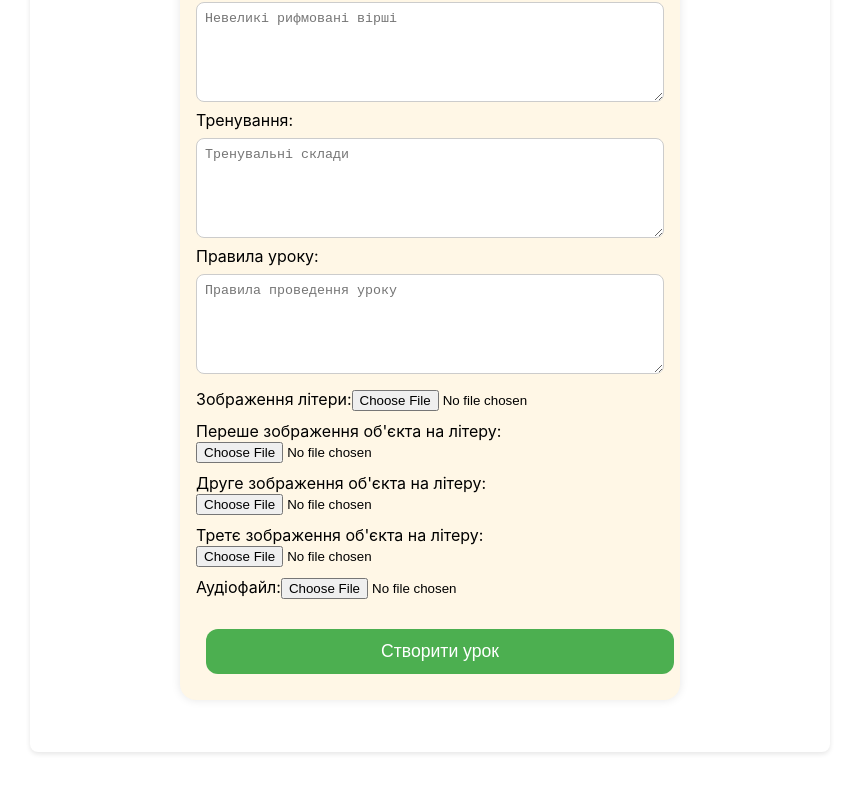
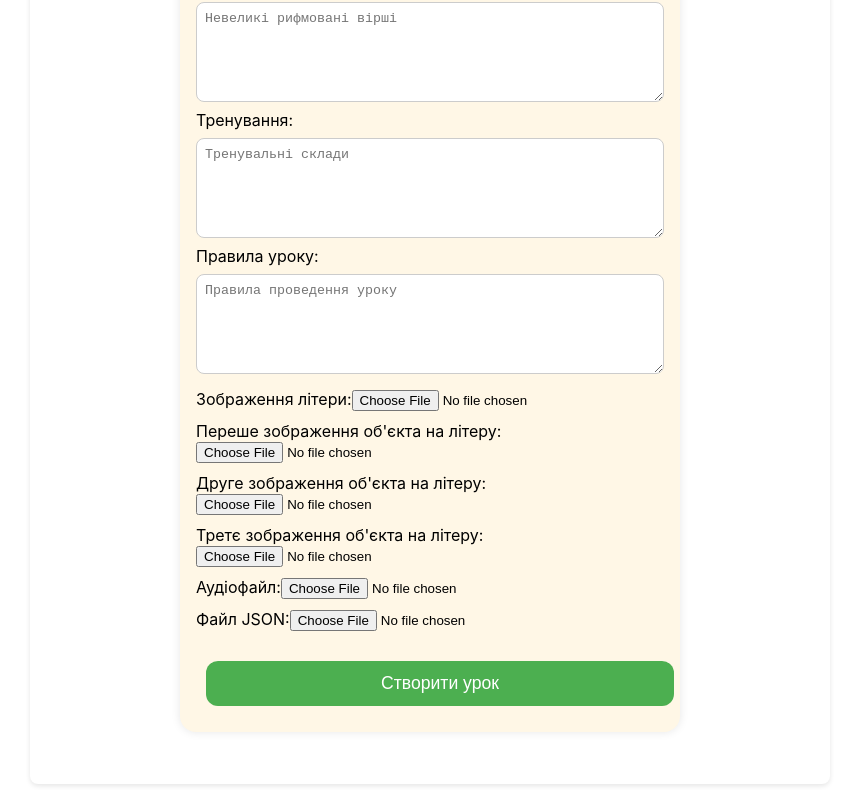
Before and after one commit to zlukaprapor/Woodland_ABC_frontend, a React (Vite) app: page /admin/lessons/create in a window 1280 px wide. Shown: the part 354-1158 px from the top of the page, without its empty margins (210-1069 px from the left). Before the commit the page ends 1126 px from the top, so only its background shows below. Built offline with nearby package versions, Linux system fonts and the light colour scheme; sample sign-in values are in the browser's storage.

Commit message:
Добавлено поля для json

```diff
--- a/src/pages/admin/LessonForm.jsx
+++ b/src/pages/admin/LessonForm.jsx
@@ -19,6 +19,7 @@ export default function LessonForm({ initialData = {}, onSubmit, isEditing = fal
         object_image_second: null,
         object_image_third: null,
         audio_file: null,
+        quiz_file: null,
     });
 
     const [error, setError] = useState(null);
@@ -77,6 +78,7 @@ export default function LessonForm({ initialData = {}, onSubmit, isEditing = fal
                     object_image_second: null,
                     object_image_third: null,
                     audio_file: null,
+                    quiz_file: null,
                 });
 
                 // Очищаємо інпути файлів
@@ -228,6 +230,17 @@ export default function LessonForm({ initialData = {}, onSubmit, isEditing = fal
                 />
             </div>
 
+            <div>
+                <label>Файл JSON:</label>
+                <input
+                    type="file"
+                    name="quiz_file"
+                    onChange={handleFileChange}
+                    accept="application/*"
+                    style={{ marginBottom: "10px" }}
+                />
+            </div>
+
             <Button
                 type="submit"
                 text={isLoading ? "Збереження..." : (isEditing ? "Оновити урок" : "Створити урок")}
--- a/src/pages/admin/LessonsListPage.jsx
+++ b/src/pages/admin/LessonsListPage.jsx
@@ -79,11 +79,18 @@ export default function LessonsListPage() {
         <div>
             <div style={styles.header}>
                 <h1>Управління уроками</h1>
+                <div style={styles.buttonContainer}>
                 <Button
                     onClick={() => navigate("/admin/lessons/create")}
                     text="Створити новий урок"
                     color="#4caf50"
                 />
+                <Button
+                    onClick={() => navigate("/admin")}
+                    text="Повернутись"
+                    color="#4caf50"
+                />
+                </div>
             </div>
 
             <div style={styles.filterSection}>
@@ -136,6 +143,10 @@ const styles = {
         alignItems: "center",
         marginBottom: "20px",
     },
+    buttonContainer: {
+        display: "flex",
+        gap: "10px", // Додаємо відстань між кнопками
+    },
     filterSection: {
         marginBottom: "20px",
     },
```
